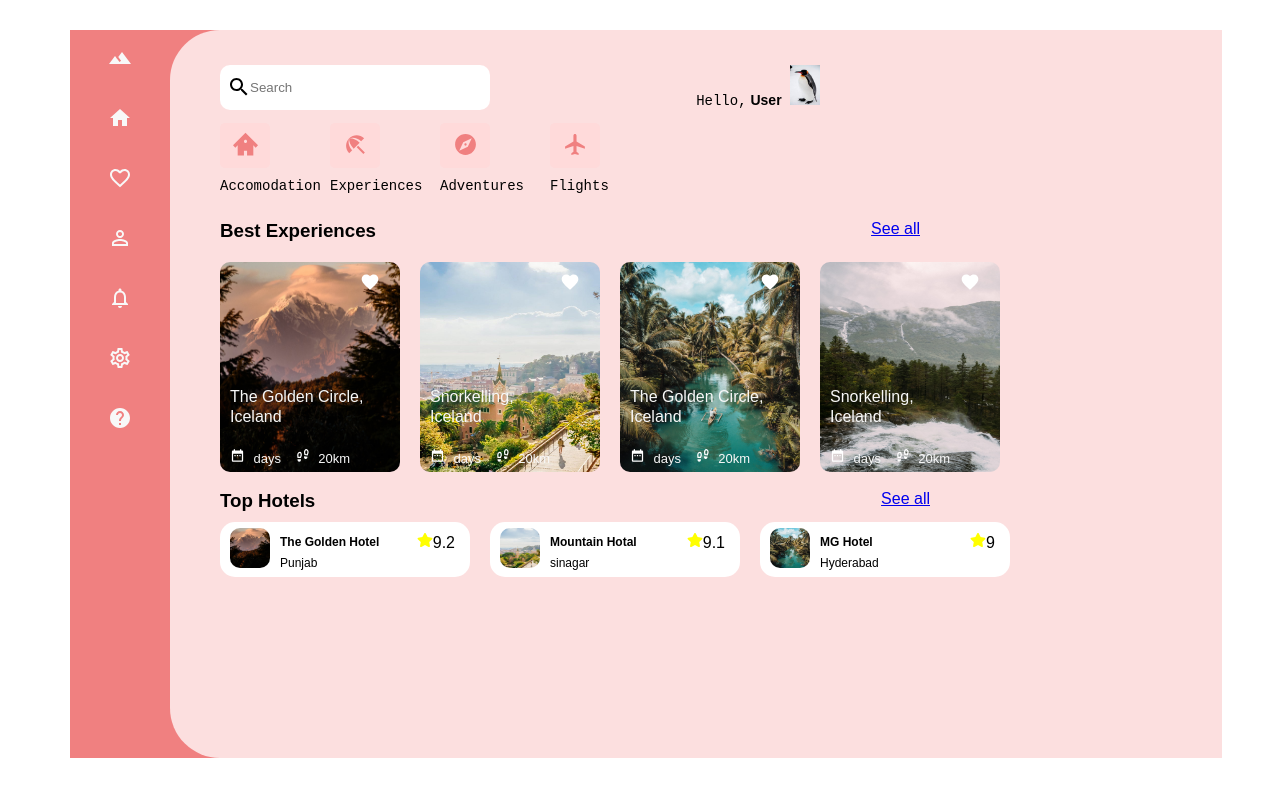
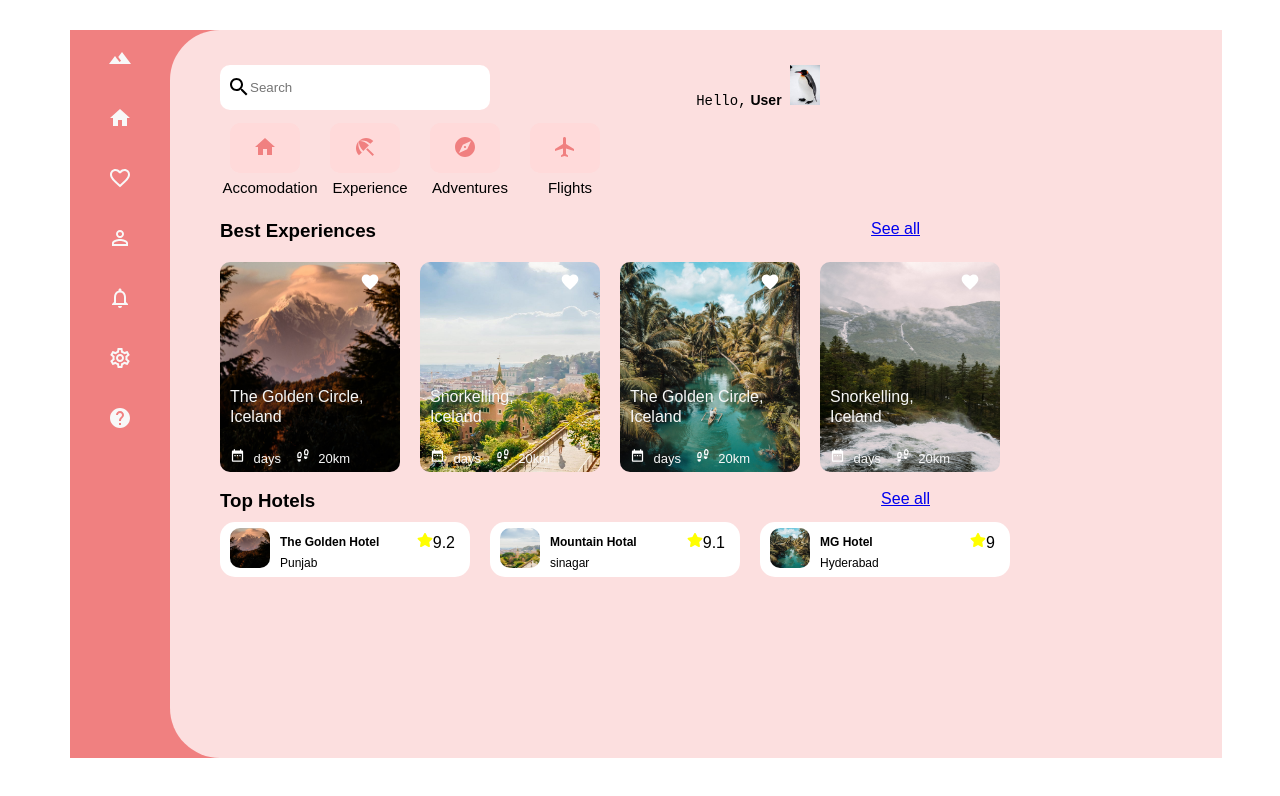
Before and after one commit to Akshitha30723/TravelApp, a React (Create React App) app: page /dashboard in a window 1280 px wide. Shown: the top 796 px of the page. Built offline with nearby package versions, Linux system fonts and the light colour scheme.

Commit message:
Update Menu.js

```diff
--- a/src/components/Menu.js
+++ b/src/components/Menu.js
@@ -1,28 +1,16 @@
 import React from 'react';
-import {ImHome2} from 'react-icons/im';
-import BeachAccessIcon from '@material-ui/icons/BeachAccess';
-import ExploreIcon from '@material-ui/icons/Explore';
-import FlightIcon from '@material-ui/icons/Flight';
+import MenuCard from './menu-card';
+import { menuData } from './menuData';
 function Menu(){
-    const style={width:45,height:25,color:'lightcoral'}
     return(
-<div>
-            <div className="menu1">
-            <button className="button"><ImHome2 style={style}/></button>
-            <div className="txt">Accomodation</div>
-            </div>
-            <div className="menu1">
-            <button className="button"><BeachAccessIcon style={style}/></button>
-            <div className="txt">Experiences</div>
-            </div>
-            <div className="menu1">
-            <button className="button"><ExploreIcon style={style}/></button>
-            <div className="txt">Adventures</div>
-            </div>
-            <div className="menu1">
-            <button className="button"><FlightIcon style={style}/></button>
-            <div className="txt">Flights</div>
-            </div>
+<div className="features">
+{menuData.map((e)=>{
+            return(
+                <MenuCard name={e.name} children={e.icon}/>
+            );
+        }
+        )}
+
             </div>
     )
 }
```
